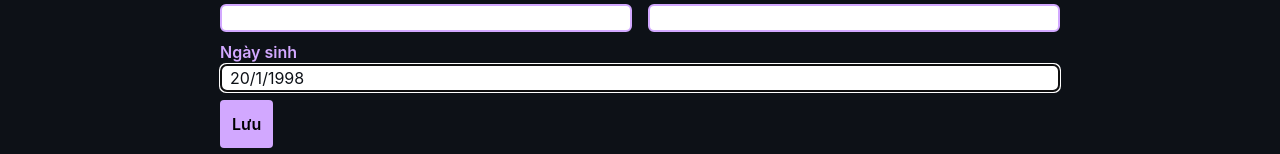
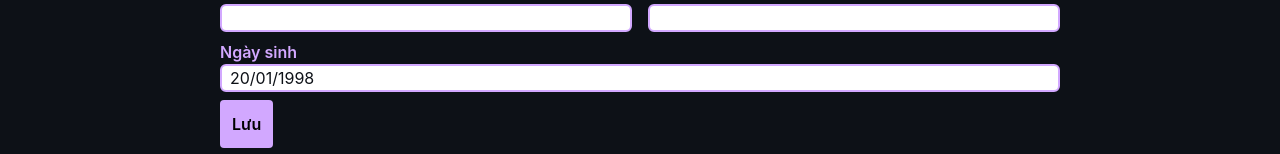
Before and after one commit to tam-minkshin/minkshin-profile, a React (Create React App) app: page /profile in a window 1280 px wide. Shown: the part 148-302 px from the top of the page. Built offline with nearby package versions, Linux system fonts and the light colour scheme.

Commit message:
done date pikcer

```diff
--- a/src/Componnets/Form/component.tsx
+++ b/src/Componnets/Form/component.tsx
@@ -11,18 +11,18 @@ interface FormProps {
 
 interface FormState {
   data: {
-    [name: string]: string ;
+    [name: string]: string | number;
   };
 }
 
 class FormComponent extends React.Component<FormProps, FormState> {
   state: FormState = {
     data: {
-      dob:"20/1/1998"
+
     },
   };
 
-  handleOnchange(name: string, value: string) {
+  handleOnchange(name: string, value: string | number) {
     try {
       const { data } = this.state;
       data[name] = value;
@@ -50,7 +50,7 @@ class FormComponent extends React.Component<FormProps, FormState> {
               <Input label="Phone" onChange={this.handleOnchange.bind(this)} name="phone" />
             </Grid>
           </Grid>
-          <DatePicker defaultValue={this.state.data.dob} label="Ngày sinh" onChange={this.handleOnchange.bind(this)} name="dob" />
+          <DatePicker defaultValue={new Date(1998,0,20).getTime()} label="Ngày sinh" onChange={this.handleOnchange.bind(this)} name="dob" />
           <Button className="mt-1" content={"Lưu"} onClick={this.handleSubmit.bind(this)} />
         </form>
       </div>
--- a/src/Componnets/UpdateForm/component.tsx
+++ b/src/Componnets/UpdateForm/component.tsx
@@ -3,6 +3,7 @@ import Input from "Core/Input";
 import Button from "Core/Button";
 import Grid from "Core/Grid";
 import DatePicker from "Core/DatePicker";
+import Helper from "Service/Helper";
 
 interface FormProps {
   handleConfirm: (data: { [name: string]: string | number }) => void;
@@ -11,7 +12,7 @@ interface FormProps {
 
 interface FormState {
   data: {
-    [name: string]: string;
+    [name: string]: string | number;
   };
 }
 
@@ -19,7 +20,7 @@ class UpdateFormComponent extends React.Component<FormProps, FormState> {
   state: FormState = {
     data: {},
   };
-  handleOnchange(name: string, value: string) {
+  handleOnchange(name: string, value: string | number) {
     try {
       const { data } = this.state;
       data[name] = value;
@@ -47,7 +48,7 @@ class UpdateFormComponent extends React.Component<FormProps, FormState> {
               <Input label="Phone" onChange={this.handleOnchange.bind(this)} name="phone" defaultValue={this.props.defaultData.phone ?? ""} />
             </Grid>
           </Grid>
-          <DatePicker defaultValue={this.props.defaultData.dob} label="Ngày sinh" onChange={this.handleOnchange.bind(this)} name="dob" />
+          <DatePicker defaultValue={Number(this.props.defaultData.dob)} label="Ngày sinh" onChange={this.handleOnchange.bind(this)} name="dob" />
         </form>
         <div className="flex justify-end">
           <Button className="mt-2" content="Confirm" onClick={this.handleConfirm.bind(this)} />
--- a/src/Core/Calendar/Calendar.tsx
+++ b/src/Core/Calendar/Calendar.tsx
@@ -14,8 +14,8 @@ interface CalendarProps {
   maxYear: number;
   minDate?: number;
   maxDate?: number;
-  onPick: (value: string) => void;
-  defaultValue?: string;
+  onPick: (value: number) => void;
+  defaultValue?: number;
 }
 
 export interface CalendarType {
@@ -34,8 +34,7 @@ const Calendar: FC<CalendarProps> = (props) => {
   const { minYear, maxYear, minDate, maxDate, onPick, defaultValue } = props;
   useEffect(() => {
     if (defaultValue) {
-      const time = new Date(Helper.parseTimestamp(defaultValue));
-
+      const time = new Date(defaultValue);
       setState((state) => ({
         ...state,
         ...{
@@ -69,7 +68,7 @@ const Calendar: FC<CalendarProps> = (props) => {
   const handlePickDate = (day: number) => {
     state.currentDay = day + 1;
     setState({ ...state });
-    onPick(`${day + 1}/${currentMonth}/${currentYear}`);
+    onPick(Helper.parseTimestamp(`${currentDay}/${currentMonth}/${currentYear}`));
   };
   const handleChangeView = (view: number, data: number) => {
     switch (view) {
--- a/src/Core/DatePicker/date-picker.core.tsx
+++ b/src/Core/DatePicker/date-picker.core.tsx
@@ -7,27 +7,28 @@ import Helper from "Service/Helper";
 interface DatePickerCoreProps {
   label: string;
   name: string;
-  onChange: (name: string, value: string) => void;
+  onChange: (name: string, value: number) => void;
   minYear?: number;
   maxYear?: number;
   minDate?: number;
   maxDate?: number;
-  defaultValue?: string;
+  defaultValue?: number;
 }
 interface DatePickerCoreStates {
-  value: string;
+  valueInput: string;
+  valueDate: number;
   classes: string;
 }
 const DatePickerCore = (props: DatePickerCoreProps) => {
   const { label, name, onChange, minYear = 1900, maxYear = 2100, minDate = new Date(`${minYear}/${1}/${1}`).getTime(), maxDate = new Date(`${maxYear}/${12}/${31}`).getTime(), defaultValue } = props;
-  const [state, setState] = useState<DatePickerCoreStates>({ value: "", classes: `${Style["calendar-pikcer-hidden"]}` });
+  const [state, setState] = useState<DatePickerCoreStates>({ valueInput: "", valueDate: 0, classes: `${Style["calendar-pikcer-hidden"]}` });
   const inputRef = useRef<HTMLDivElement>(null);
   useEffect(() => {
     if (defaultValue) {
-      setState((state) => ({ ...state, ...{ value: defaultValue } }));
+      setState((state) => ({ ...state, ...{ valueInput: Helper.formatDate(defaultValue), valueDate: defaultValue } }));
       return;
     }
-    setState((state) => ({ ...state, ...{ value: Helper.formatDate(Date.now()) } }));
+    setState((state) => ({ ...state, ...{ valueInput: Helper.formatDate(Date.now()), valueDate: Date.now() }}));
   }, [defaultValue]);
   useEffect(() => {
     window.addEventListener(
@@ -39,13 +40,14 @@ const DatePickerCore = (props: DatePickerCoreProps) => {
     );
   }, []);
 
-  const handleChangeDate = (res: string) => {
-    state.value = res;
+  const handleChangeDate = (res: number) => {
+    state.valueDate = res;
+    state.valueInput = Helper.formatDate(res);
     setState({ ...state });
     onChange(name, res);
   };
   const handleClick = (e: MouseEvent) => {
-    if (((e.target as Element).className === StyleCalendar["day-allowed"] || (e.target as Element).className === `${StyleCalendar["day-allowed"]} ${StyleCalendar["day-picked"]}`)) {
+    if ((e.target as Element).className === StyleCalendar["day-allowed"] || (e.target as Element).className === `${StyleCalendar["day-allowed"]} ${StyleCalendar["day-picked"]}`) {
       state.classes = `${Style["calendar-pikcer-hidden"]}`;
       setState({ ...state });
       return;
@@ -59,19 +61,19 @@ const DatePickerCore = (props: DatePickerCoreProps) => {
   };
   const handleInputDate = (e: ChangeEvent<HTMLInputElement>) => {
     let value = e.target.value.split("/");
-    if (Number(value[0]) <= 31 && Number(value[1]) <= 12 && Number(value[2]) && value[2].length === 4 && value.findIndex(item=>item==='')===-1) {
-      state.value = `${value[0]}/${value[1]}/${value[2]}`
+    if (value[0].length === 2 && value[1].length === 2 && Number(value[0]) <= 31 && Number(value[1]) <= 12 && Number(value[2]) && value[2].length === 4 && value.findIndex((item) => item === "") === -1) {
+      state.valueDate = Helper.parseTimestamp(`${value[0]}/${value[1]}/${value[2]}`);
+      onChange(name, state.valueDate);
       setState({ ...state });
     }
   };
-
   return (
     <div className={Style["date-picker-ctn"]}>
       <div ref={inputRef} className={Style["input-picker"]} onClick={handleClick}>
         <label className={Style["label"]}>{label}</label>
-        <input autoFocus key={state.value} placeholder="DD/MM/YYYY" className={Style["input-datepicker"]} type="text" defaultValue={state.value} name={name} onChange={handleInputDate} />
+        <input key={state.valueInput} placeholder="DD/MM/YYYY" className={Style["input-datepicker"]} type="text" defaultValue={state.valueInput} name={name} onChange={handleInputDate} />
         <div className={state.classes}>
-          <Calendar defaultValue={state.value} minYear={minYear} maxYear={maxYear} minDate={minDate} maxDate={maxDate} onPick={handleChangeDate} />
+          <Calendar defaultValue={state.valueDate} minYear={minYear} maxYear={maxYear} minDate={minDate} maxDate={maxDate} onPick={handleChangeDate} />
         </div>
       </div>
     </div>
--- a/src/Service/Helper.tsx
+++ b/src/Service/Helper.tsx
@@ -12,7 +12,7 @@ class Helper {
   static renderArray(value: number) {
     return Array.from(Array(value).keys());
   }
-  static formatDate(value: string | number) {
+  static formatDate(value: number) {
     try {
       const time = new Date(value);
       return `${`${time.getDate()}`.length < 2 ? `0${time.getDate()}` : `${time.getDate()}`}/${`${time.getMonth()}`.length < 2 ? `0${time.getMonth() + 1}` : `${time.getMonth() + 1}`}/${time.getFullYear()}`;
```
